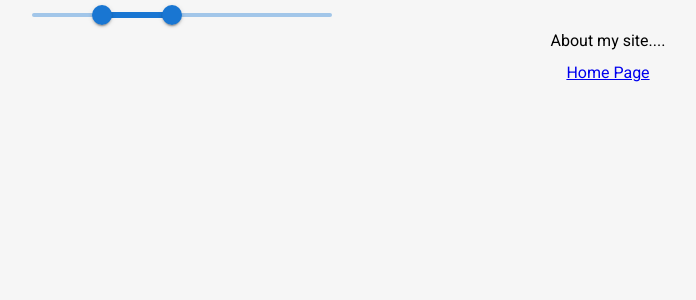
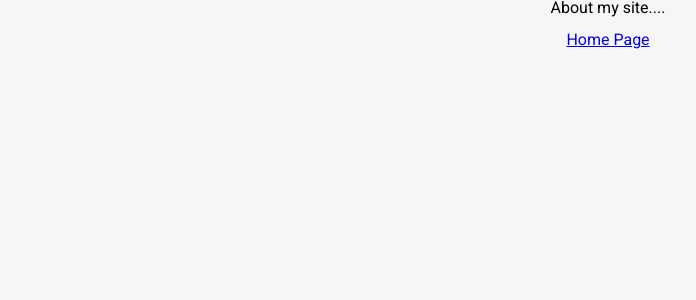
Before and after one commit to galnaim/gocode_node_js_GalNaim, a React (Create React App) app: page /about in a window 1280 px wide. Shown: the top 300 px of the page, without its empty margins (32-728 px from the left). Built offline with nearby package versions, Linux system fonts and the light colour scheme.

Commit message:
Add Filter by Slide

```diff
--- a/src/Views/About.js
+++ b/src/Views/About.js
@@ -1,36 +1,9 @@
 import { Link } from "react-router-dom";
-import Box from '@mui/material/Box';
-import Slider from '@mui/material/Slider';
-import {useState} from "react";
-
-function valuetext(value) {
-  return `${value}°C`;
-}
 
 export default function About() {
-  const [value, setValue] = useState([20, 37]);
-
-  const handleChange = (event, newValue) => {
-    setValue(newValue);
-  };
-
-
 
   return (
     <>
-    <Box sx={{ width: 300 }}>
-      <Slider
-      max = {76}
-      min ={3}
-        getAriaLabel={() => 'Temperature range'}
-        value={value}
-        onChange={handleChange}
-        valueLabelDisplay="auto"
-        getAriaValueText={valuetext}
-      />
-    </Box>
-
-
       <div className="aboutLink">About my site....</div>
       <br />
       <Link className="homeLink" to="/">
--- a/src/Views/Home.js
+++ b/src/Views/Home.js
@@ -11,7 +11,7 @@ function Home() {
   const [changeableProductsArray, setChangeableProductsArray] = useState([]);
   const [didItLoad, setdidItLoad] = useState(false);
   const [CartArray, setCartArray] = useState([]);
-  const [value, setValue] = React.useState([]);
+  const [value, setValue] = useState([100, 900]);
   const [extremePrices, setExtremePrices] = useState();
 
   useEffect(() => {
@@ -22,6 +22,7 @@ function Home() {
         setFixedArray(InitialProductsArray);
         setdidItLoad(true);
         findExtremePrices(InitialProductsArray);
+        // setValue(extremePrices);
       })
       .catch(function () {
         <h1>No Answer from Server</h1>;
@@ -53,18 +54,17 @@ function Home() {
       }
     });
     setExtremePrices([sortPrices[0], sortPrices[sortPrices.length - 1]]);
-    setValue([sortPrices[0].price, sortPrices[sortPrices.length - 1].price]);
   }
 
-    // function adjustFilteredBySlide(value){
-    //   let viewFilterBySlide = fixedArray.slice([value]);
-    //   setChangeableProductsArray(viewFilterBySlide)
-    // } ;
-
-  const handleChange = (event, newValue) => {
-    setValue(newValue);
-    adjustFilteredBySlide(newValue)
-  };
+  function adjustFiltereBySlide(valueFromSlide) {
+    let viewFilterBySlide = fixedArray.filter(function (item) {
+      if (valueFromSlide[0] < item.price && item.price < valueFromSlide[1])
+        return true;
+      else return false;
+    });
+    setChangeableProductsArray(viewFilterBySlide);
+    console.log("viewFilterBySlide", viewFilterBySlide);
+  }
 
   function addToCart(id) {
     let increasingCartArray = [
@@ -104,12 +104,14 @@ function Home() {
           <Cart />
           <div className="App">
             <Header
-              handleChange={handleChange}
               ViewFiltered={ViewFiltered}
               categories={categories}
               fixedArray={fixedArray}
+              setValue={setValue}
+              value={value}
               leastExpensiveObj={extremePrices[0].price}
               mostExpensiveObj={extremePrices[1].price}
+              adjustFiltereBySlide={adjustFiltereBySlide}
             />
             <Products
               changeableProductsArray={changeableProductsArray}
--- a/src/cmps/header/Header.js
+++ b/src/cmps/header/Header.js
@@ -1,27 +1,38 @@
 import "./Header.css";
 import Slider from "@mui/material/Slider";
 import { Box } from "@mui/system";
-import React, { useState } from "react";
+// import React, { useState } from "react";
 // import ProductContext from "../../contexts/ProductContext";
 
-function valuetext(value) {
-  return `${value}°C`;
-}
+const Header = ({
+  categories,
+  ViewFiltered,
+  value,
+  setValue,
+  mostExpensiveObj,
+  leastExpensiveObj,
+  adjustFiltereBySlide
+}) => {
+  function valuetext(value) {
+    return `${value}Dollars`;
+  } //translates the value to numbers for the user
 
-const Header = ({ categories, ViewFiltered, handleChange,value, mostExpensiveObj, leastExpensiveObj}) => {
-
+  const handleChange = (event, newValue) => {
+    setValue(newValue);
+    adjustFiltereBySlide(value)
+  }; // seting the value
 
   return (
     <nav className="product-filter">
-      <Box sx={{ width: 250, margin: 5 }}>
+      <Box sx={{ width: 300 }}>
         <Slider
-          max={mostExpensiveObj}
-          min={leastExpensiveObj}
-          getAriaLabel={() => "Price range"} //Accepts a function which returns a string value that provides a user-friendly name for the thumb labels of the slider. This is important for screen reader users.
-          value={value} //The value of the slider. For ranged sliders, provide an array with two values.
-          onChange={handleChange}
-          valueLabelDisplay="auto" //Controls when the value label is displayed:- auto the value label will display when the thumb is hovered or focused. - on will display persistently. - off will never display.
-          getAriaValueText={valuetext} //funktzia, Accepts a function which returns a string value that provides a user-friendly name for the current value of the slider. This is important for screen reader users.
+          min={leastExpensiveObj} //The maximum allowed value of the slider.
+          max={mostExpensiveObj} //The minimum allowed value of the slider.
+          getAriaLabel={() => "Temperature range"} //translat the thumb labels of the slider for the user.
+          value={value} //The value of the slider.  provide an array with two values.
+          onChange={handleChange} // listening to the change and activating the func that sets the value.
+          valueLabelDisplay="auto"
+          getAriaValueText={valuetext} // activates the func that translates the value to numbers for the user
         />
       </Box>
       <div className="sort">
```
